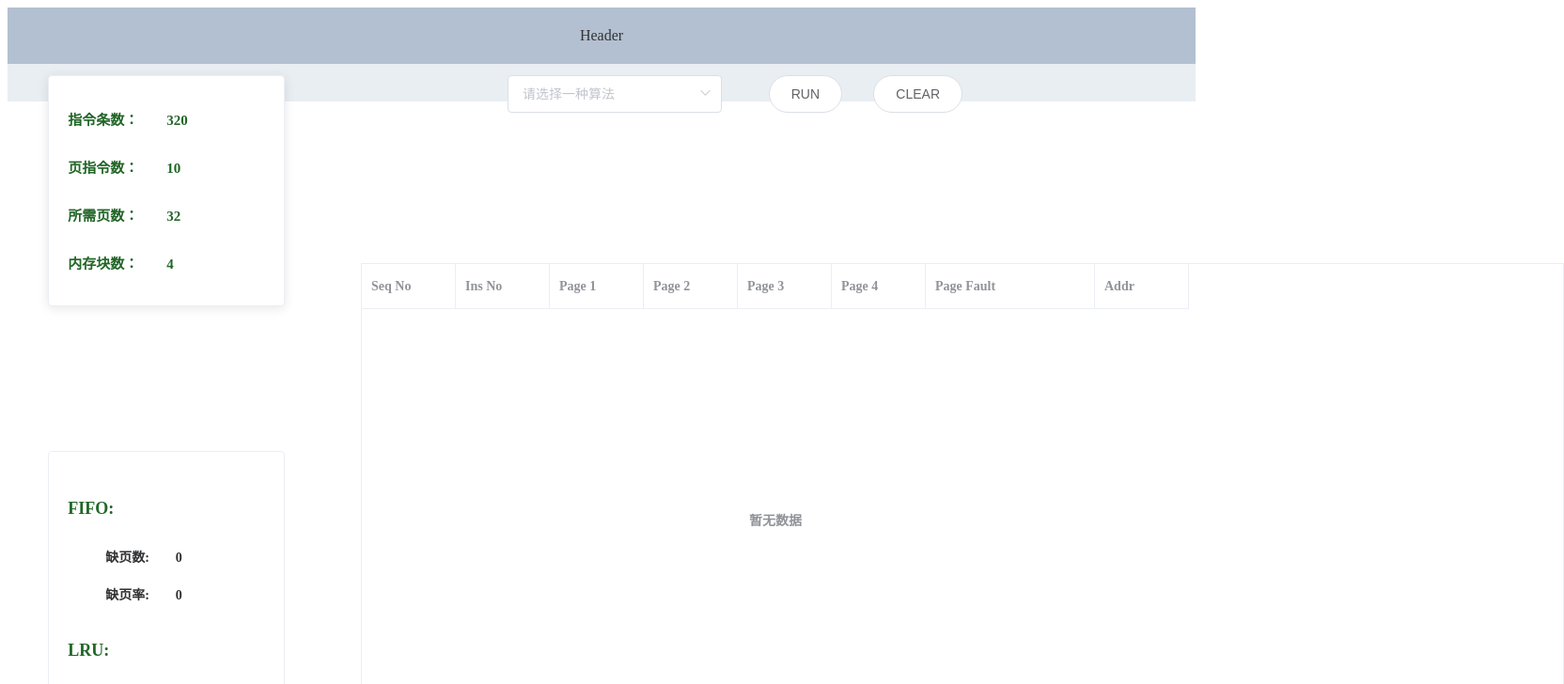
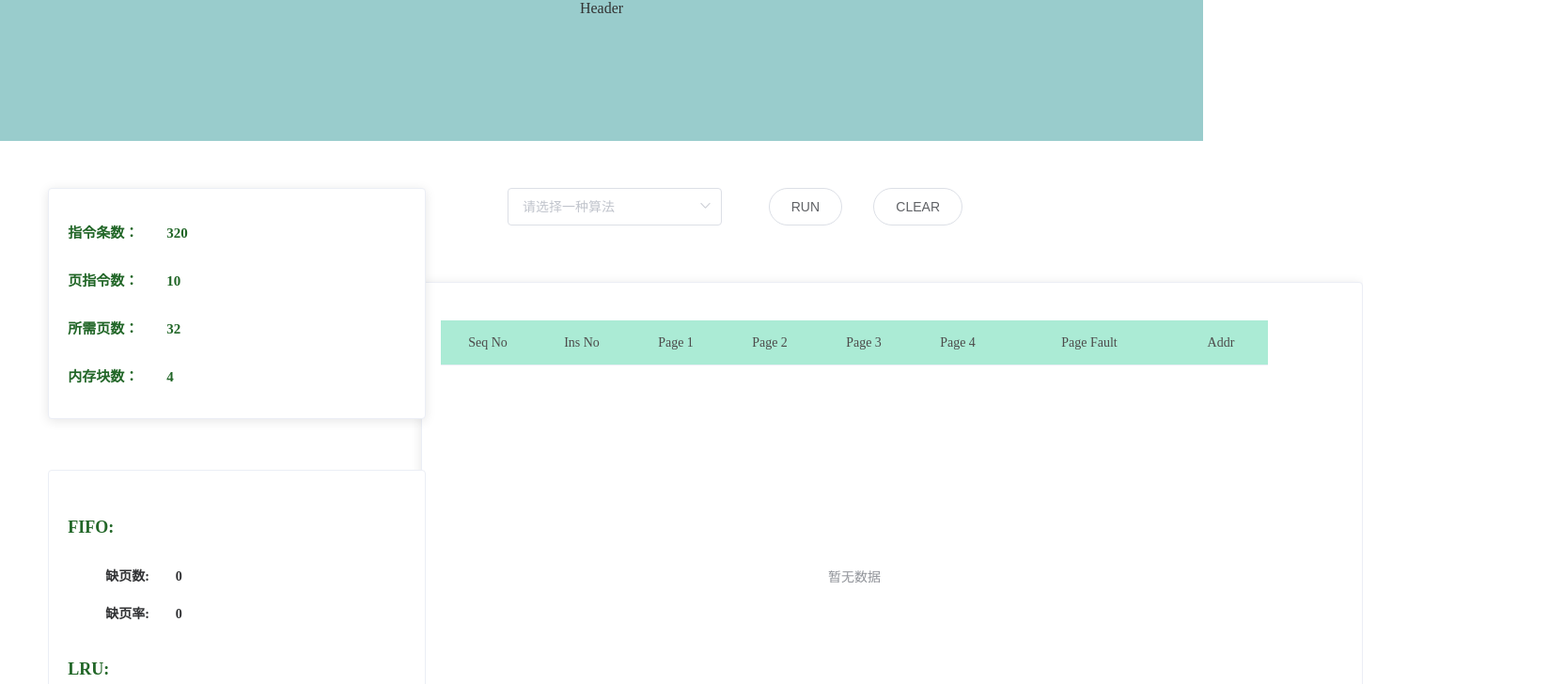
Before and after one commit to Rounds-Chen/OS_Memory_Management, a Vue app: page / in a window 1280 px wide. Shown: the top 728 px of the page at 94% size, 1664 px wide, since content can reach past the window. Built offline with nearby package versions, Linux system fonts and the light colour scheme.

Commit message:
modify style

```diff
--- a/public/index.html
+++ b/public/index.html
@@ -7,11 +7,11 @@
     <link rel="icon" href="<%= BASE_URL %>favicon.ico">
     <title><%= htmlWebpackPlugin.options.title %></title>
   </head>
-  <body>
+  <body style="margin:0 0">
     <noscript>
       <strong>We're sorry but <%= htmlWebpackPlugin.options.title %> doesn't work properly without JavaScript enabled. Please enable it to continue.</strong>
     </noscript>
-    <div id="app"></div>
+    <div id="app" ></div>
     <!-- built files will be auto injected -->
   </body>
 </html>
--- a/src/App.vue
+++ b/src/App.vue
@@ -1,7 +1,7 @@
 <template>
   <div id="app">
     <el-container>
-       <el-header>Header</el-header>
+      <el-header class="my-header">Header</el-header>
       <el-main>
         <!--选择算法-->
         <MySelect ref="child_select" @select="selection = $event"></MySelect>
@@ -10,62 +10,73 @@
         <el-button
           round
           @click="run"
-      style="position: absolute; top: 10%; right: 30%"
+          style="position: absolute; top: 200px; right: 30%"
           >RUN</el-button
         >
         <el-button
           round
           @click="clear"
-      style="position: absolute; top: 10%; right: 20%"
+          style="position: absolute; top: 200px; right: 20%"
           >CLEAR</el-button
         >
 
+        <el-card
+          class="box-card"
+          style="
+            position: absolute;
+            left: 35%;
+            top: 300px;
+            width: 1000px;
+            height: 600px;
+          "
+        >
           <!--结果表格-->
-    <Result :algo="selection" @finRun="finRun" ref="child_result"></Result>
+          <Result
+            :algo="selection"
+            @finRun="finRun"
+            ref="child_result"
+          ></Result>
+        </el-card>
 
         <!--参数卡片-->
         <Paras />
         <!--结果卡片-->
         <Report :fifo_fault="fifo_fault" :lru_fault="lru_fault" />
       </el-main>
+      <el-footer class="my-footer">footer</el-footer>
     </el-container>
   </div>
 </template>
 
 <style>
-.el-container{
-  height:100%;
+.my-header {
+  height: 150px !important;
+    background-color: #99CCCC !important;
+
 }
- .el-header, .el-footer {
-    background-color: #B3C0D1;
+
+.my-footer{
+  height:100px !important;
+    background-color: #99CCCC !important;
+
+}
+
+.el-header,
+.el-footer {
+  background-color: #057020;
   color: #333;
   text-align: center;
-    line-height: 60px;
 }
 
-  .el-aside {
-    background-color: #D3DCE6;
-    color: #333;
-    text-align: center;
-    line-height: 200px;
+body> .el-container{
+  margin-bottom: 0;
 }
 
+
 .el-main {
-    background-color: #E9EEF3;
+  background-color:white;
   color: #333;
-  }
-
-  body > .el-container {
-    margin-bottom: 40px;
-  }
-
-  .el-container:nth-child(5) .el-aside,
-  .el-container:nth-child(6) .el-aside {
-    line-height: 260px;
-  }
-
-  .el-container:nth-child(7) .el-aside {
-    line-height: 320px;
+  height: 800px;
 }
 </style>
 
--- a/src/components/Paras.vue
+++ b/src/components/Paras.vue
@@ -28,9 +28,9 @@
   }
 
   .box-card {
-    width: 250px;
+    width: 400px;
     position:absolute;
-    top:10%;
+    top:200px;
     left:4%
   }
 </style>
--- a/src/components/Report.vue
+++ b/src/components/Report.vue
@@ -38,9 +38,9 @@
   }
 
   .box-card {
-    width: 250px;
+    width: 400px;
     position:absolute;
-    top:60%;
+    top:500px;
     left:4%
   }
 </style>
--- a/src/components/Result.vue
+++ b/src/components/Result.vue
@@ -4,38 +4,43 @@
       :data="tableData"
       height="500"
       width="100"
-      style="font-size:50;font-weight:700;color:red"
-      :row-class-name="tableRowClassName"
-      border=true
+      :header-cell-style="tableHeaderStyle"
+      :row-style="tableRowStyle"
     >
-      <el-table-column prop="seq" label="Seq No" width="100" >
+      <el-table-column  align="center" prop="seq" label="Seq No" width="100" >
       </el-table-column>
-      <el-table-column prop="ins" label="Ins No" width="100">
+      <el-table-column align="center" prop="ins" label="Ins No" width="100">
       </el-table-column>
-      <el-table-column prop="page1" label="Page 1" width="100">
+      <el-table-column align="center" prop="page1" label="Page 1" width="100">
       </el-table-column>
-      <el-table-column prop="page2" label="Page 2" width="100">
+      <el-table-column align="center" prop="page2" label="Page 2" width="100">
       </el-table-column>
-      <el-table-column prop="page3" label="Page 3" width="100">
+      <el-table-column align="center" prop="page3" label="Page 3" width="100">
       </el-table-column>
-      <el-table-column prop="page4" label="Page 4" width="100">
+      <el-table-column align="center" prop="page4" label="Page 4" width="100">
       </el-table-column>
-      <el-table-column prop="fault" label="Page Fault" width="180">
+      <el-table-column align="center" prop="detail" label="Page Fault" width="180">
       </el-table-column>
-      <el-table-column prop="addr" label="Addr" width="100"> </el-table-column>
+      <el-table-column align="center" prop="addr" label="Addr" width="100"> </el-table-column>
     </el-table>
 </template>
 
 <style scoped>
 #result {
-  position: absolute;
-  top: 35%;
-  left: 30%;
+  margin-top:20px;
+}
+
+.my-row{
+  background: rgb(94, 92, 15);
+  text-align: center;
+  color:#e4f8d9 !important;
 }
 
 .el-table .warning-row {
-    background: red;
+    background: rgb(211, 210, 163);
   }
+
+
 </style>
 
 <script>
@@ -57,22 +62,31 @@ export default {
     };
   },
 
-  computed:{
+  methods: {
+    tableRowStyle({rowIndex}){
+      console.log(this.tableData[rowIndex].fault);
+      let normalJson={
+        'background-color':'white',
+         'font-weight':500,
+         'color':'black',
+         'text-align':'center'
+      };
+      let faultJson={
+        'background-color':'#e4f8d9',
+         'font-weight':500,
+         'color':'black',
 
-  },
+      }
 
-  created(){
-
-  },
-
-  methods: {
-    tableRowClassName({ row, rowIndex }) {
-      console.log(row);
-      if (this.tableData[rowIndex].highlight === true) {
-        console.log("目标选中", rowIndex);
-        return "warning-row";
+      if(this.tableData[rowIndex].fault===false){
+        return normalJson;
       }
-      return "";
+      else{
+        return faultJson;
+      }
+    },
+    tableHeaderStyle(){
+      return "text-align:center;background-color:#abebd5;color:rgb(77, 75, 75);font-weight:500;font-size:20 !important;"
     },
 
     //重置组件数据
@@ -102,10 +116,10 @@ export default {
       this.times[index] = maxValue + 1;
       this.pages[index] = m_page;
 
-      let fault =
+      let detail =
         "将页面Page" + String(index + 1) + "的内容置换为" + String(m_page);
 
-      return fault;
+      return detail;
     },
 
     // 获得下一条指令
@@ -135,7 +149,6 @@ export default {
     solve() {
       this.reset();
       let d = [];
-      let highlight=false; //是否需要高亮
       while (this.seq != 320) {
         let pi = 0;
         this.m = this.NextIns(this.m);
@@ -145,11 +158,12 @@ export default {
         let m_offset = this.m % 10;
         console.log("m_page:", m_page, " m_offset:", m_offset);
 
-        let fault = "";
+        let detail = "";
+        let fault=false;
         for (pi = 0; pi < 4; pi++) {
           // 当前指令已在内存块p中
           if (this.pages[pi] === m_page) {
-            fault = "当前指令已在内存块中";
+            detail = "当前指令已在内存块中";
             //若是LRU算法，更新该指令所在内存块的使用times
             if (this.algo === "LRU") {
               this.times[pi] = Math.max(this.times) + 1;
@@ -160,19 +174,19 @@ export default {
 
         //当前指令不在内存中
         if (pi === 4) {
-          highlight=true;
+          fault=true;
           this.count++; //缺页数增加
           let j=0;
           for (j= 0; j < 4; j++) {
             if (this.pages[j] === -1) {
               this.pages[j] = m_page;
-              fault =
+              detail =
                 "当前指令不在内存块中，将其所在块放入内存页" + String(j + 1);
               break;
             }}
              if(j===4) {
               //根据算法移除一个页
-              fault = this.Substitute(m_page);
+              detail = this.Substitute(m_page);
             }
           }
 
@@ -185,10 +199,10 @@ export default {
           page3: this.pages[2],
           page4: this.pages[3],
 
-          fault: fault,
+          detail: detail,
           addr: String(m_page) + " " + String(m_offset),
 
-          highlight:highlight
+          fault:fault
         };
         d.push(new_seq);
       }
--- a/src/components/SelectAlgo.vue
+++ b/src/components/SelectAlgo.vue
@@ -16,7 +16,7 @@
 #selectAlgo{
     position: absolute;
     right:40%;
-    top:10%
+    top:200px
 
 }
 </style>
```
Lines whose indentation alone changed are shown as unchanged.
